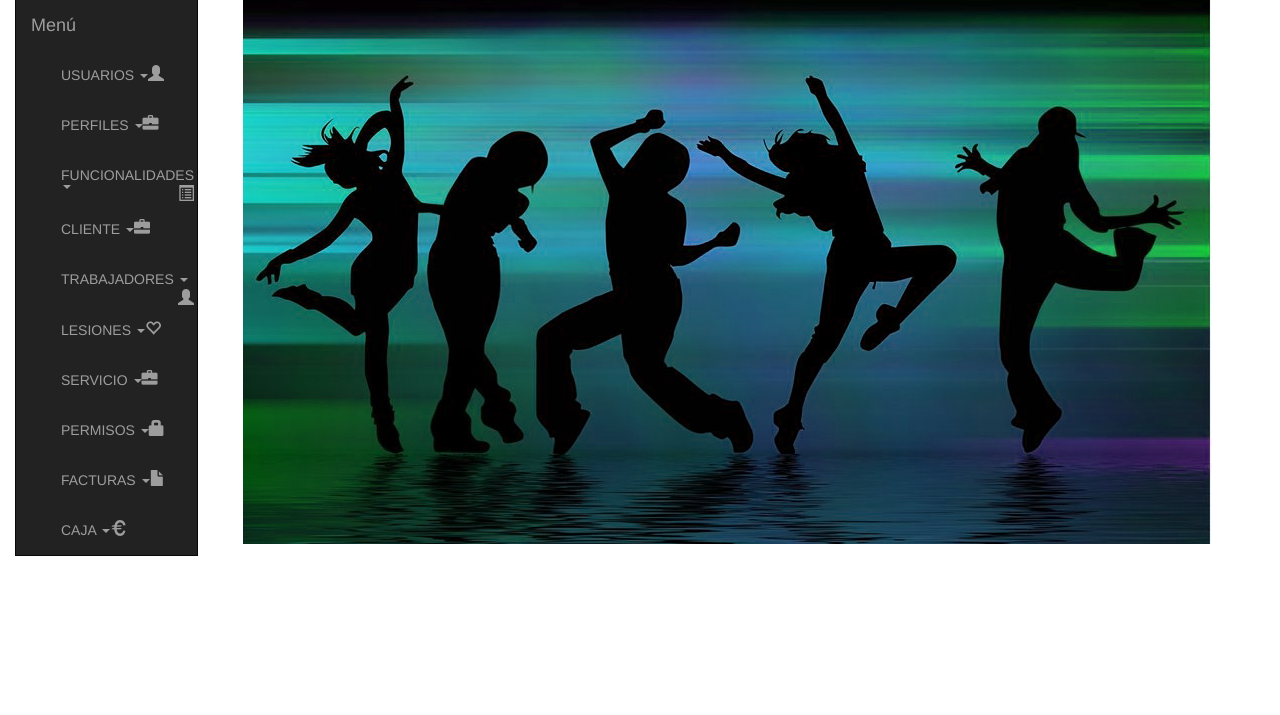
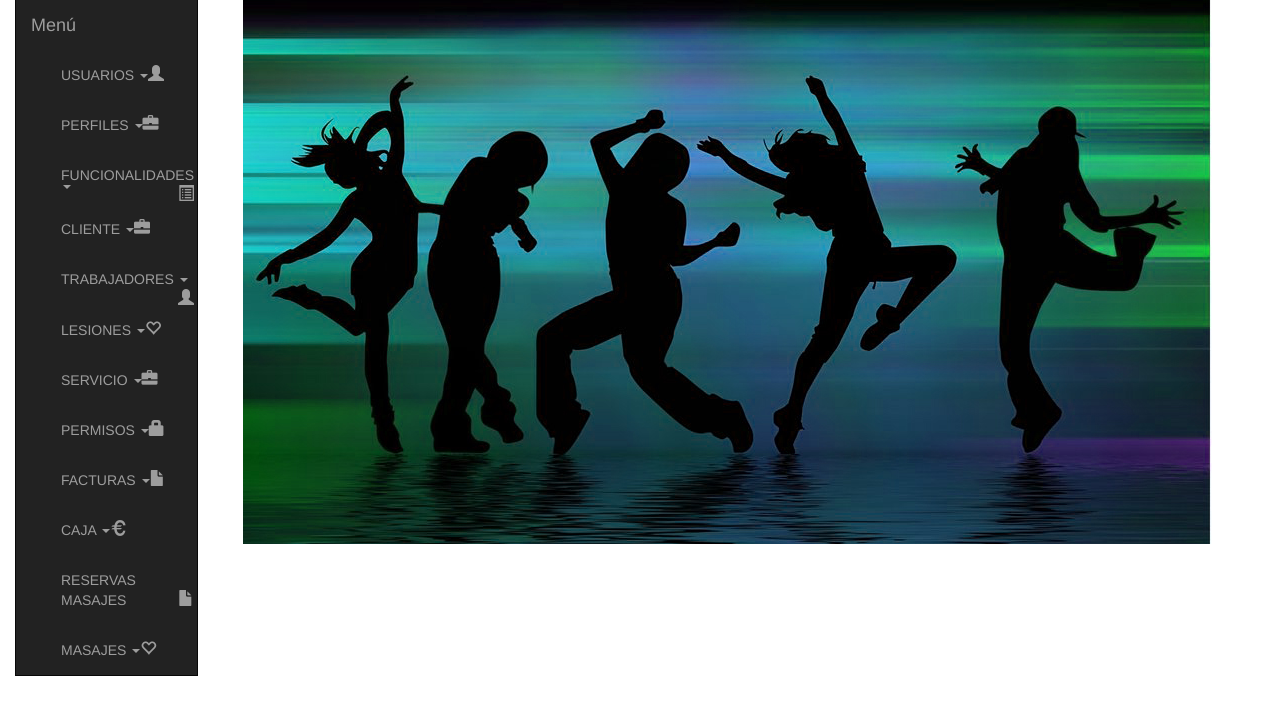
Before and after one commit to SergioESEI/IU-Grupo-5, a PHP site: page /views/default_Vista.php in a window 1280 px wide. Shown: the part 53-768 px from the top of the page. Run offline with PHP 8.4, Linux system fonts and the light colour scheme; a user stored in the database is signed in.

Commit message:
Update menu.php

```diff
--- a/views/menu.php
+++ b/views/menu.php
@@ -299,6 +299,46 @@
 							</li>
 						</ul>
 					</li>
+
+					<!--Gestión de reserva de masajes-->
+					<li class="dropdown">
+					<a href="../masajes/DNI.php" target=_blank ><?php echo $strings['gestion reserva masajes']; ?>
+
+					<span style="font-size:16px;" class="pull-right hidden-xs showopacity glyphicon glyphicon-file"></span></a>
+					</li>
+
+
+
+					<!--Gestión de masajes-->
+					<li class="dropdown">
+					<a href="#" class="dropdown-toggle" data-toggle="dropdown"><?php echo $strings['gestion masajes']; ?>
+					<span class="caret"></span>
+					<span style="font-size:16px;" class="pull-right hidden-xs showopacity glyphicon glyphicon-heart-empty"></span></a>
+
+					<ul class="dropdown-menu forAnimate" role="menu">
+							<li>
+							  <a href="../masajes/NuevoMasaje.php" target=_blank>
+							   <span style="font-size:12px;" class="pull-right hidden-xs showopacity glyphicon glyphicon-plus"></span><?php echo $strings['alta masaje']; ?></a>
+							</li>
+							<li>
+							  <a href="../masajes/BorrarMasaje.php" target=_blank>
+							  <span style="font-size:12px;" class="pull-right hidden-xs showopacity glyphicon glyphicon-remove"></span><?php echo $strings['baja masaje']; ?></a>
+							</li>
+							<li>
+							  <a href="../masajes/ModificarMasaje.php" target=_blank>
+							  <span style="font-size:12px;" class="pull-right hidden-xs showopacity glyphicon glyphicon-pencil"></span><?php echo $strings['modificar masaje']; ?></a>
+							</li>
+							<li>
+							  <a href="../masajes/ConsultarMasaje.php" target=_blank>
+							  <span style="font-size:12px;" class="pull-right hidden-xs showopacity glyphicon glyphicon-book"></span><?php echo $strings['consultar masaje']; ?></a>
+							</li>
+							<li>
+							  <a href="../masajes/ListarMasaje.php" target=_blank>
+							  <span style="font-size:12px;" class="pull-right hidden-xs showopacity glyphicon glyphicon-search"></span><?php echo $strings['listar masaje']; ?></a>
+							</li>
+						</ul>
+					</li>
+
 					<?php } ?>
 				</ul>
 			</div>
```
